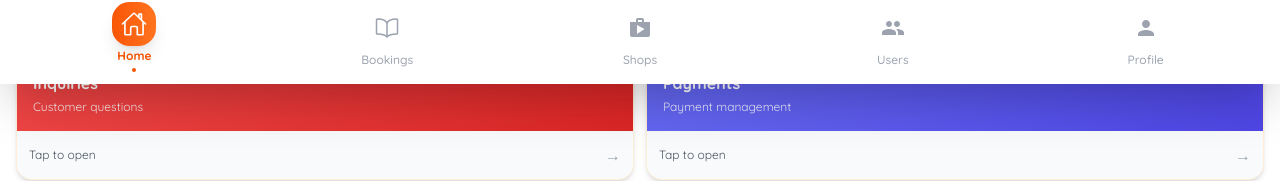
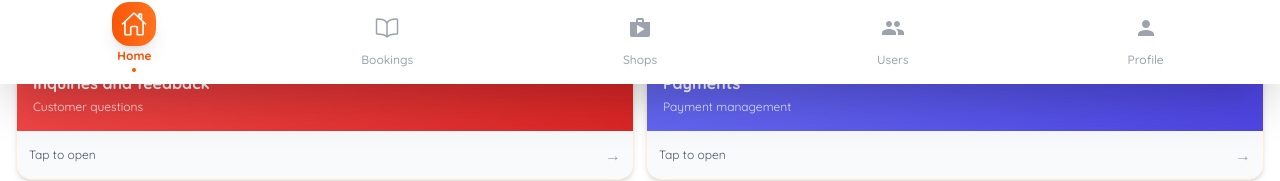
Before and after one commit to Ravindu200232/ArtisanConnect_Mobile, a React (Vite) app in the folder client/: page /admin in a window 1280 px wide. Shown: the part 716-897 px from the top of the page. Built offline with nearby package versions, Linux system fonts and the light colour scheme; no server answers; sample sign-in values are in the browser's storage.

Commit message:
Update adminPage.jsx

```diff
--- a/client/src/pages/admin/adminPage.jsx
+++ b/client/src/pages/admin/adminPage.jsx
@@ -146,7 +146,7 @@ export default function AdminPage() {
     },
     {
       icon: <FaQuestionCircle className="text-2xl text-white" />,
-      label: "Inquiries",
+      label: "Inquiries and feedback",
       description: "Customer questions",
       to: "/admin/inquiry",
       gradient: "from-red-500 to-red-600"
```
